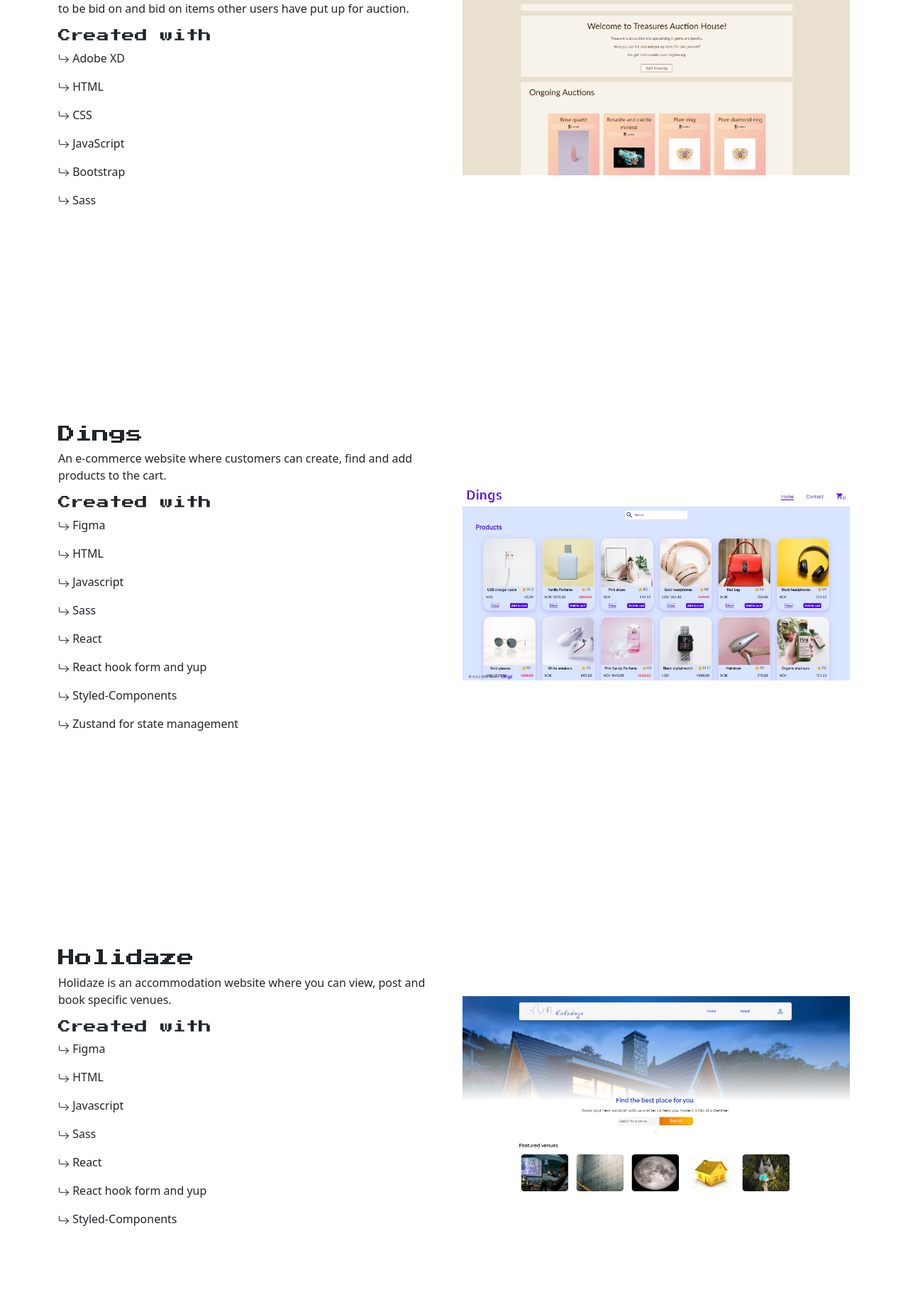
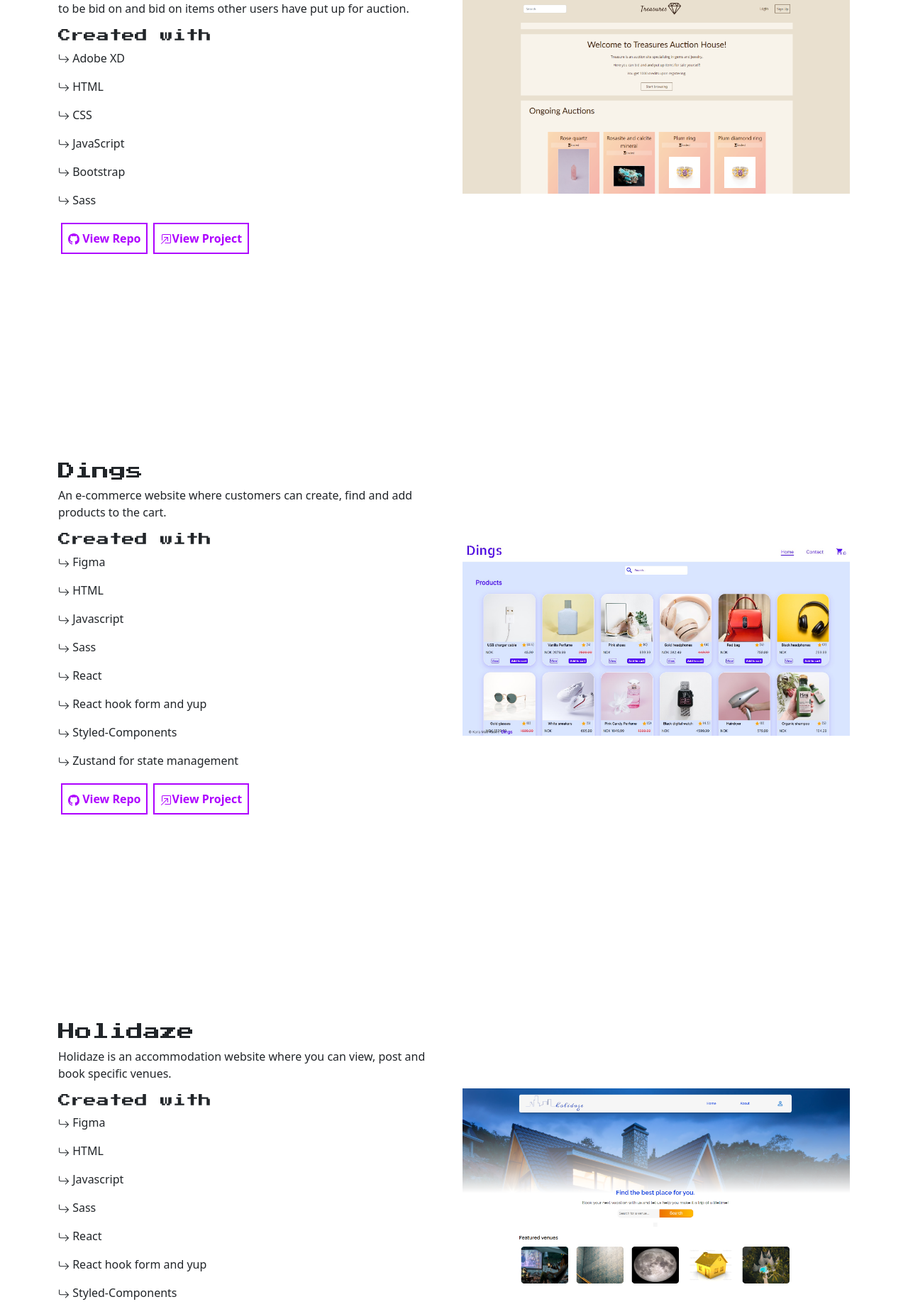
Before and after one commit to Noizenne/portfolio, a React (Create React App) app: page / in a window 1280 px wide. Shown: the part 891-2743 px from the top of the page at 71% size. Built offline with nearby package versions, Linux system fonts and the light colour scheme.

Commit message:
Created projects

```diff
--- a/src/components/Projects.jsx
+++ b/src/components/Projects.jsx
@@ -1,17 +1,25 @@
 import React from "react";
 import { Col, Container, Row } from "react-bootstrap";
 import treasures from "../assets/img/treasures.png";
-import dings from "../assets/img/Dings.jpg"
-import holidaze from "../assets/img/holidaze.png"
+import dings from "../assets/img/Dings.jpg";
+import holidaze from "../assets/img/holidaze.png";
 import { ArrowReturnRight } from "react-bootstrap-icons";
+import { Github } from "react-bootstrap-icons";
+import { BoxArrowInUpRight } from "react-bootstrap-icons";
 
 function Projects() {
+
+  const border = {
+    transition: "0.3s ease-in-out",
+    border: "1px solid rgb(174, 0, 255)",
+  };
+
   return (
-    <section className="projects mt-5">
+    <section className="projects mt-5" id="projects">
       <Container>
         <h1>Projects</h1>
         <Row className="first mt-auto pt-3">
-          <Col>
+          <Col onScroll={border}>
             <h2>Treasures Auction House</h2>
             <p>
               An auction site is looking to launch a website where users can add
@@ -19,14 +27,49 @@ function Projects() {
               auction.
             </p>
             <h4>Created with</h4>
-            <p><ArrowReturnRight /> Adobe XD</p>
-            <p><ArrowReturnRight /> HTML</p>
-            <p><ArrowReturnRight /> CSS</p>
-            <p><ArrowReturnRight /> JavaScript</p>
-            <p><ArrowReturnRight /> Bootstrap</p>
-            <p><ArrowReturnRight /> Sass</p>
+            <p>
+              <ArrowReturnRight /> Adobe XD
+            </p>
+            <p>
+              <ArrowReturnRight /> HTML
+            </p>
+            <p>
+              <ArrowReturnRight /> CSS
+            </p>
+            <p>
+              <ArrowReturnRight /> JavaScript
+            </p>
+            <p>
+              <ArrowReturnRight /> Bootstrap
+            </p>
+            <p>
+              <ArrowReturnRight /> Sass
+            </p>
+            <div className="d-flex">
+              <a
+                href="https://github.com/Noizenne/Karla-Mae-Rabe_Semester-Project-2"
+                target="_blank"
+                rel="noopener noreferrer"
+              >
+                <button className="p-2 m-1">
+                  <Github /> View Repo
+                </button>
+              </a>
+              <a
+                href="https://tiny-shortbread-a05c58.netlify.app/"
+                target="_blank"
+                rel="noopener noreferrer"
+              >
+              <button className="p-2 m-1">
+                <BoxArrowInUpRight />
+                View Project
+              </button>
+              </a>
+            </div>
           </Col>
-          <Col className="col2 mt-1 mb-1"><img src={treasures} alt="" /></Col>
+          <Col className="col2 mt-1 mb-1">
+            <img src={treasures} alt="Treasures" />
+          </Col>
         </Row>
         <Row>
           <Col>
@@ -36,16 +79,55 @@ function Projects() {
               products to the cart.
             </p>
             <h4>Created with</h4>
-            <p><ArrowReturnRight /> Figma</p>
-            <p><ArrowReturnRight /> HTML</p>
-            <p><ArrowReturnRight /> Javascript</p>
-            <p><ArrowReturnRight /> Sass</p>
-            <p><ArrowReturnRight /> React</p>
-            <p><ArrowReturnRight /> React hook form and yup</p>
-            <p><ArrowReturnRight /> Styled-Components</p>
-            <p><ArrowReturnRight /> Zustand for state management</p>
+            <p>
+              <ArrowReturnRight /> Figma
+            </p>
+            <p>
+              <ArrowReturnRight /> HTML
+            </p>
+            <p>
+              <ArrowReturnRight /> Javascript
+            </p>
+            <p>
+              <ArrowReturnRight /> Sass
+            </p>
+            <p>
+              <ArrowReturnRight /> React
+            </p>
+            <p>
+              <ArrowReturnRight /> React hook form and yup
+            </p>
+            <p>
+              <ArrowReturnRight /> Styled-Components
+            </p>
+            <p>
+              <ArrowReturnRight /> Zustand for state management
+            </p>
+            <div className="d-flex">
+              <a
+                href="https://github.com/Noizenne/js-frameworks"
+                target="_blank"
+                rel="noopener noreferrer"
+              >
+                <button className="p-2 m-1">
+                  <Github /> View Repo
+                </button>
+              </a>
+              <a
+                href="https://effulgent-kleicha-83c848.netlify.app/"
+                target="_blank"
+                rel="noopener noreferrer"
+              >
+              <button className="p-2 m-1">
+                <BoxArrowInUpRight />
+                View Project
+              </button>
+              </a>
+            </div>
           </Col>
-          <Col className="col2 mt-1 mb-1"><img src={dings}  alt="" /></Col>
+          <Col className="col2 mt-1 mb-1">
+            <img src={dings} alt="Dings" />
+          </Col>
         </Row>
         <Row>
           <Col>
@@ -55,15 +137,52 @@ function Projects() {
               book specific venues.
             </p>
             <h4>Created with</h4>
-            <p><ArrowReturnRight /> Figma</p>
-            <p><ArrowReturnRight /> HTML</p>
-            <p><ArrowReturnRight /> Javascript</p>
-            <p><ArrowReturnRight /> Sass</p>
-            <p><ArrowReturnRight /> React</p>
-            <p><ArrowReturnRight /> React hook form and yup</p>
-            <p><ArrowReturnRight /> Styled-Components</p>
+            <p>
+              <ArrowReturnRight /> Figma
+            </p>
+            <p>
+              <ArrowReturnRight /> HTML
+            </p>
+            <p>
+              <ArrowReturnRight /> Javascript
+            </p>
+            <p>
+              <ArrowReturnRight /> Sass
+            </p>
+            <p>
+              <ArrowReturnRight /> React
+            </p>
+            <p>
+              <ArrowReturnRight /> React hook form and yup
+            </p>
+            <p>
+              <ArrowReturnRight /> Styled-Components
+            </p>
+            <div className="d-flex">
+              <a
+                href="https://github.com/Noizenne/pe2"
+                target="_blank"
+                rel="noopener noreferrer"
+              >
+                <button className="p-2 m-1">
+                  <Github /> View Repo
+                </button>
+              </a>
+              <a
+                href="https://amazing-centaur-0545da.netlify.app/"
+                target="_blank"
+                rel="noopener noreferrer"
+              >
+              <button className="p-2 m-1">
+                <BoxArrowInUpRight />
+                View Project
+              </button>
+              </a>
+            </div>
           </Col>
-          <Col className="col2 mt-1 mb-1"><img src={holidaze}  alt="" /></Col>
+          <Col className="col2 mt-1 mb-1">
+            <img src={holidaze} alt="Holidaze" />
+          </Col>
         </Row>
       </Container>
     </section>
```
